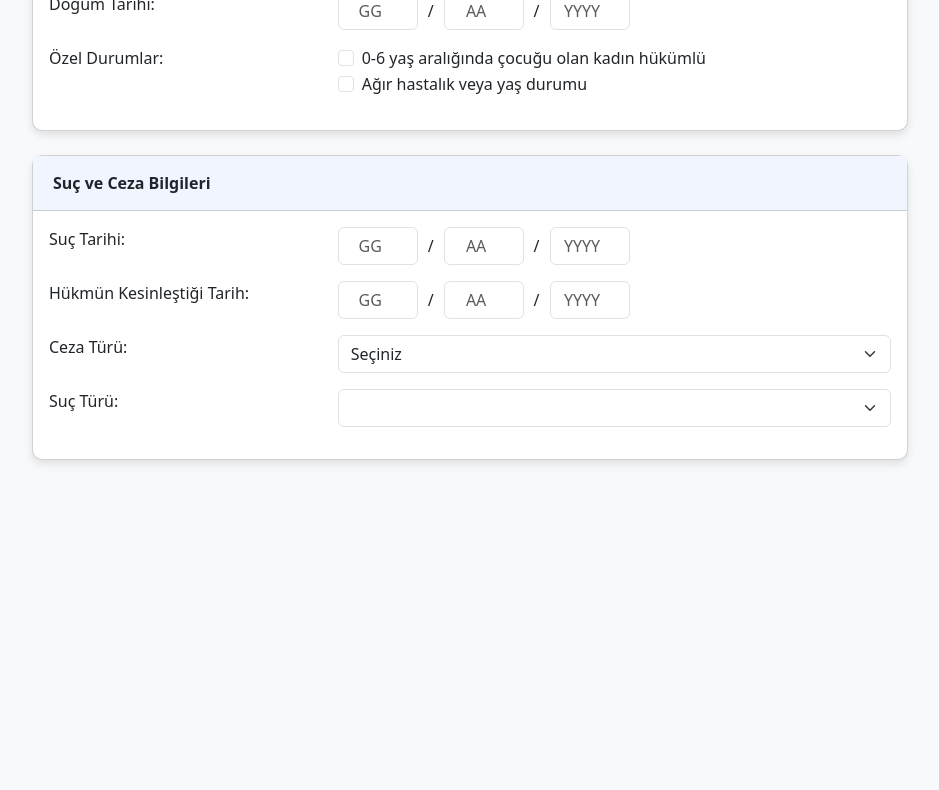
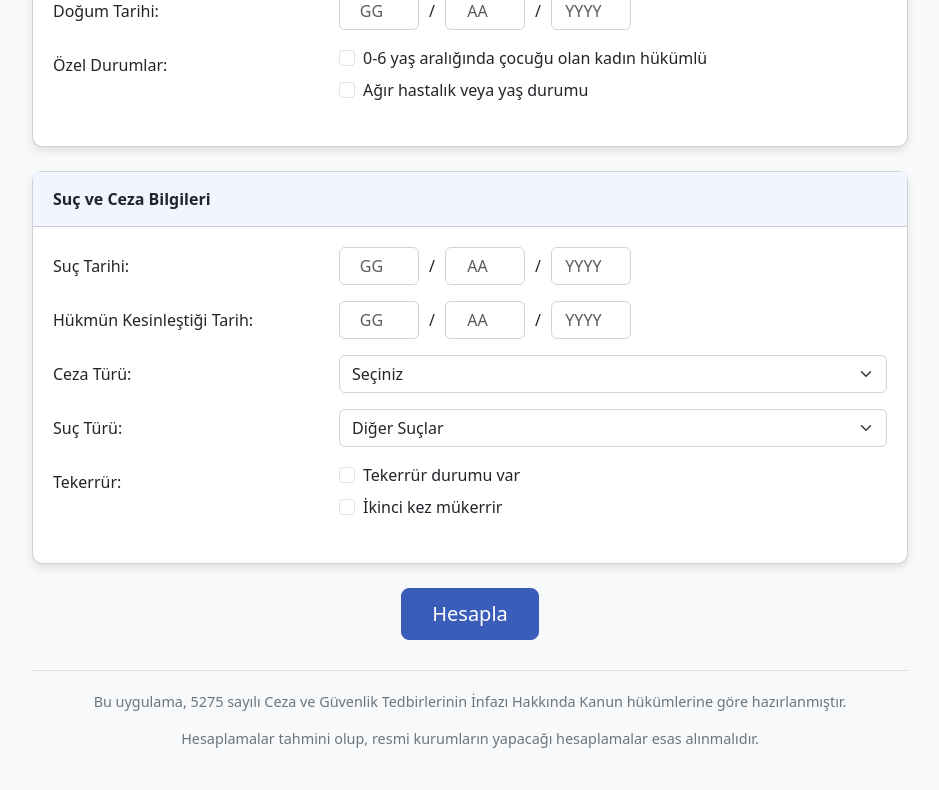
Before and after one commit to isimnolsaki/infaz_hesaplama, a plain HTML site: page index.html in a window 1280 px wide. Shown: the part 224-1014 px from the top of the page, without its empty margins (170-1109 px from the left). Before the commit the page ends 800 px from the top, so only its background shows below. Drawn offline with nearby package versions, Linux system fonts and the light colour scheme.

Commit message:
Görünüm sorunları düzeltildi.

```diff
--- a/index.html
+++ b/index.html
@@ -6,17 +6,29 @@
     <title>İnfaz Hesaplama</title>
     <link href="https://cdn.jsdelivr.net/npm/bootstrap@5.3.0/dist/css/bootstrap.min.css" rel="stylesheet">
     <style>
-        body { background-color: #f8f9fa; }
-        .container { max-width: 900px; }
+        body {
+            background-color: #f8f9fa;
+            padding: 20px 0;
+        }
+        .container {
+            max-width: 900px;
+            margin: 0 auto;
+        }
         .card {
             border-radius: 10px;
             box-shadow: 0 4px 8px rgba(0,0,0,0.1);
             margin-bottom: 20px;
+            background-color: white;
         }
         .card-header {
             background-color: #f0f5ff;
             padding: 15px 20px;
             font-weight: 600;
+            border-top-left-radius: 10px;
+            border-top-right-radius: 10px;
+        }
+        .card-body {
+            padding: 20px;
         }
         .date-input-group {
             display: flex;
@@ -30,6 +42,11 @@
         .btn-primary {
             background-color: #3a5db9;
             border-color: #3a5db9;
+            padding: 10px 30px;
+        }
+        .btn-primary:hover {
+            background-color: #2d4a9e;
+            border-color: #2d4a9e;
         }
         .footer {
             margin-top: 30px;
@@ -37,11 +54,25 @@
             color: #6c757d;
             font-size: 0.9rem;
             padding: 20px 0;
+            border-top: 1px solid #dee2e6;
+        }
+        .form-check {
+            margin-bottom: 8px;
+        }
+        .form-select, .form-control {
+            border-color: #ced4da;
+        }
+        .form-select:focus, .form-control:focus {
+            border-color: #3a5db9;
+            box-shadow: 0 0 0 0.25rem rgba(58, 93, 185, 0.25);
+        }
+        #sonuc .card {
+            margin-top: 30px;
         }
     </style>
 </head>
 <body>
-    <div class="container py-4">
+    <div class="container">
         <header class="text-center mb-4">
             <h1 class="display-5 fw-bold">İnfaz Hesaplama</h1>
             <p class="lead text-muted">Türk Ceza Kanunu ve İnfaz Kanunu'na göre hesaplama</p>
@@ -52,7 +83,7 @@
                 <div class="card-header">Kişisel Bilgiler</div>
                 <div class="card-body">
                     <div class="row mb-3">
-                        <label class="col-md-4">Doğum Tarihi:</label>
+                        <label class="col-md-4 col-form-label">Doğum Tarihi:</label>
                         <div class="col-md-8">
                             <div class="date-input-group">
                                 <input type="number" id="dogumGun" class="form-control" placeholder="GG" min="1" max="31" required>
@@ -65,7 +96,7 @@
                     </div>
 
                     <div class="row mb-3">
-                        <label class="col-md-4">Özel Durumlar:</label>
+                        <label class="col-md-4 col-form-label">Özel Durumlar:</label>
                         <div class="col-md-8">
                             <div class="form-check">
                                 <input class="form-check-input" type="checkbox" id="cocukVar">
@@ -84,7 +115,7 @@
                 <div class="card-header">Suç ve Ceza Bilgileri</div>
                 <div class="card-body">
                     <div class="row mb-3">
-                        <label class="col-md-4">Suç Tarihi:</label>
+                        <label class="col-md-4 col-form-label">Suç Tarihi:</label>
                         <div class="col-md-8">
                             <div class="date-input-group">
                                 <input type="number" id="sucGun" class="form-control" placeholder="GG" min="1" max="31" required>
@@ -97,7 +128,7 @@
                     </div>
 
                     <div class="row mb-3">
-                        <label class="col-md-4">Hükmün Kesinleştiği Tarih:</label>
+                        <label class="col-md-4 col-form-label">Hükmün Kesinleştiği Tarih:</label>
                         <div class="col-md-8">
                             <div class="date-input-group">
                                 <input type="number" id="kesinlesmeGun" class="form-control" placeholder="GG" min="1" max="31" required>
@@ -110,7 +141,7 @@
                     </div>
 
                     <div class="row mb-3">
-                        <label class="col-md-4">Ceza Türü:</label>
+                        <label class="col-md-4 col-form-label">Ceza Türü:</label>
                         <div class="col-md-8">
                             <select id="cezaTuru" class="form-select" required>
                                 <option value="" selected disabled>Seçiniz</option>
@@ -122,7 +153,60 @@
                     </div>
 
                     <div class="row mb-3">
-                        <label class="col-md-4">Suç Türü:</label>
+                        <label class="col-md-4 col-form-label">Suç Türü:</label>
                         <div class="col-md-8">
                             <select id="sucTuru" class="form-select" required>
-                                <option value="Diğer Suç
+                                <option value="Diğer Suçlar" selected>Diğer Suçlar</option>
+                                <option value="Kasten Öldürme">Kasten Öldürme (TCK 81, 82)</option>
+                                <option value="Cinsel Dokunulmazlığa Karşı Suçlar">Cinsel Suçlar (TCK 102-105)</option>
+                                <option value="Uyuşturucu Ticareti">Uyuşturucu (TCK 188)</option>
+                                <option value="Terör Suçları">Terör Suçları</option>
+                            </select>
+                        </div>
+                    </div>
+
+                    <div id="cezaSuresiDiv" class="row mb-3" style="display: none;">
+                        <label class="col-md-4 col-form-label">Ceza Süresi:</label>
+                        <div class="col-md-8">
+                            <div class="input-group">
+                                <input type="number" id="cezaYil" class="form-control" placeholder="Yıl" min="0" max="50">
+                                <span class="input-group-text">Yıl</span>
+                                <input type="number" id="cezaAy" class="form-control" placeholder="Ay" min="0" max="11">
+                                <span class="input-group-text">Ay</span>
+                            </div>
+                        </div>
+                    </div>
+
+                    <div class="row mb-3">
+                        <label class="col-md-4 col-form-label">Tekerrür:</label>
+                        <div class="col-md-8">
+                            <div class="form-check">
+                                <input class="form-check-input" type="checkbox" id="tekerrur">
+                                <label class="form-check-label" for="tekerrur">Tekerrür durumu var</label>
+                            </div>
+                            <div class="form-check">
+                                <input class="form-check-input" type="checkbox" id="ikinciMukerrir">
+                                <label class="form-check-label" for="ikinciMukerrir">İkinci kez mükerrir</label>
+                            </div>
+                        </div>
+                    </div>
+                </div>
+            </div>
+
+            <div class="text-center">
+                <button type="submit" class="btn btn-primary btn-lg">Hesapla</button>
+            </div>
+        </form>
+
+        <div id="sonuc" class="mt-4"></div>
+
+        <footer class="footer">
+            <p>Bu uygulama, 5275 sayılı Ceza ve Güvenlik Tedbirlerinin İnfazı Hakkında Kanun hükümlerine göre hazırlanmıştır.</p>
+            <p class="mb-0">Hesaplamalar tahmini olup, resmi kurumların yapacağı hesaplamalar esas alınmalıdır.</p>
+        </footer>
+    </div>
+
+    <script src="https://cdn.jsdelivr.net/npm/bootstrap@5.3.0/dist/js/bootstrap.bundle.min.js"></script>
+    <script src="script.js"></script>
+</body>
+</html>
```
